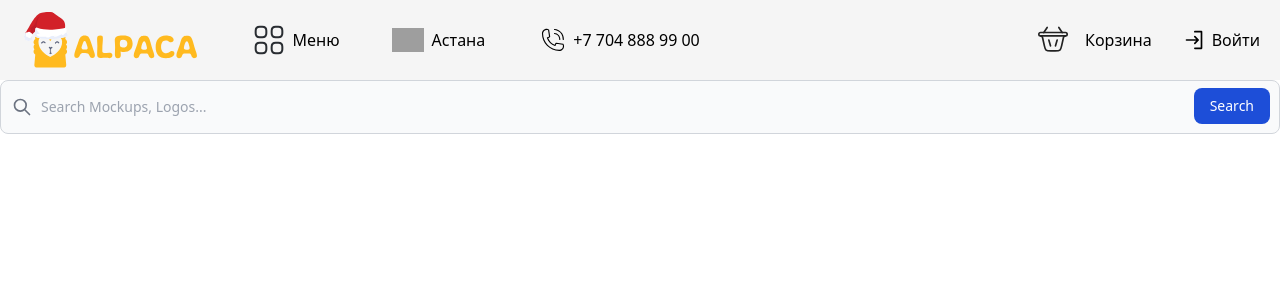
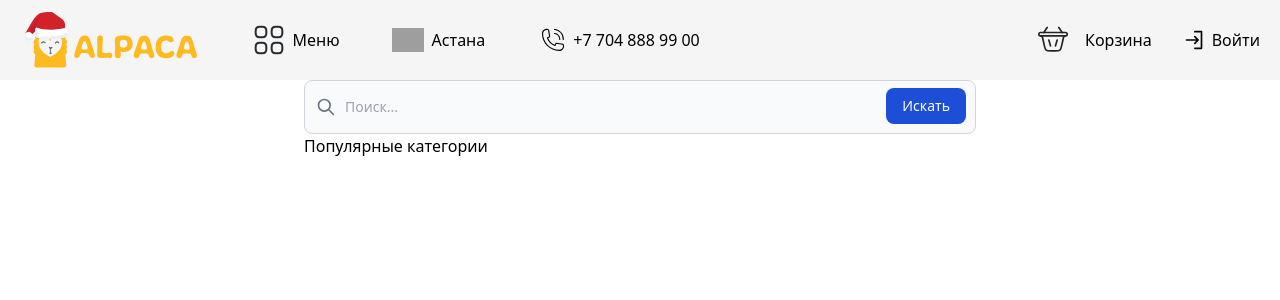
Before and after one commit to yerassylnurlanov/coco-astana-vite, a React (Vite) app: page / in a window 1280 px wide. Shown: the top 300 px of the page. Built offline with nearby package versions, Linux system fonts and the light colour scheme; grey boxes are pictures that could not be loaded.

Commit message:
feat:add main page2

```diff
--- a/src/features/app/App.tsx
+++ b/src/features/app/App.tsx
@@ -1,4 +1,5 @@
 import { Provider } from 'react-redux'
+import { MainPage } from '@/pages/main'
 import { Header } from '../header'
 import { store } from '../store'
 
@@ -9,6 +10,7 @@ export const App = ()=> {
     <Provider store={store}>
         <div>
             <Header />
+            <MainPage />
         </div>
     </Provider>
   )
--- a/src/features/header/header.tsx
+++ b/src/features/header/header.tsx
@@ -1,9 +1,8 @@
 import { Navbar } from "./organisms/navbar"
-import { SearchForm } from "./organisms/search"
+import { SearchForm } from "../search/search"
 export const Header = ()=>{
     return(
-        <div className="fixed z-15  w-screen">
+        <div className="fixed z-15 w-full">
             <Navbar />
-            <SearchForm/>
         </div>)
 }
--- a/src/features/header/organisms/search.tsx
+++ b/src/features/search/search.tsx
@@ -6,8 +6,13 @@ export const SearchForm = ()=>{
                 <div className="absolute inset-y-0 left-0 flex items-center pl-3 pointer-events-none">
                     <svg aria-hidden="true" className="w-5 h-5 text-gray-500 dark:text-gray-400" fill="none" stroke="currentColor" viewBox="0 0 24 24" xmlns="http://www.w3.org/2000/svg"><path stroke-linecap="round" stroke-linejoin="round" stroke-width="2" d="M21 21l-6-6m2-5a7 7 0 11-14 0 7 7 0 0114 0z"></path></svg>
                 </div>
-                <input type="search" id="default-search" className="block w-full p-4 pl-10 text-sm text-gray-900 border border-gray-300 rounded-lg bg-gray-50 focus:ring-blue-500 focus:border-blue-500 dark:bg-gray-700 dark:border-gray-600 dark:placeholder-gray-400 dark:text-white dark:focus:ring-blue-500 dark:focus:border-blue-500" placeholder="Search Mockups, Logos..." required/>
-                <button type="submit" className="text-white absolute right-2.5 bottom-2.5 bg-blue-700 hover:bg-blue-800 focus:ring-4 focus:outline-none focus:ring-blue-300 font-medium rounded-lg text-sm px-4 py-2 dark:bg-blue-600 dark:hover:bg-blue-700 dark:focus:ring-blue-800">Search</button>
+                <input type="search" id="default-search" className="
+                block w-full p-4 pl-10 text-sm text-gray-900 border
+                 border-gray-300 rounded-lg bg-gray-50 focus:#004ee6
+                  dark:bg-white-700
+                   dark:placeholder-gray-400 dark:text-black
+                    " placeholder="Поиск..." required/>
+                <button type="submit" className="text-white absolute right-2.5 bottom-2.5 bg-blue-700 hover:bg-blue-800 focus:ring-4 focus:outline-none focus:ring-blue-300 font-medium rounded-lg text-sm px-4 py-2 dark:bg-blue-600 dark:hover:bg-blue-700 dark:focus:ring-blue-800">Искать</button>
             </div>
         </form>
     )
--- /dev/null
+++ b/src/pages/main/index.ts
@@ -0,0 +1 @@
+export { MainPage } from "./main-page";
--- /dev/null
+++ b/src/pages/main/organisms/popular-categories.tsx
@@ -0,0 +1,7 @@
+export const PopularCategories = ()=>{
+    return(
+        <div>
+            <h2>Популярные категории</h2>
+        </div>
+    )
+}
--- a/vite.config.ts
+++ b/vite.config.ts
@@ -4,7 +4,6 @@ import * as path from 'path'
 // https://vitejs.dev/config/
 export default defineConfig({
   resolve: {
-
     alias: [{ find: "@", replacement: "/src" }],
   },
 })
```
